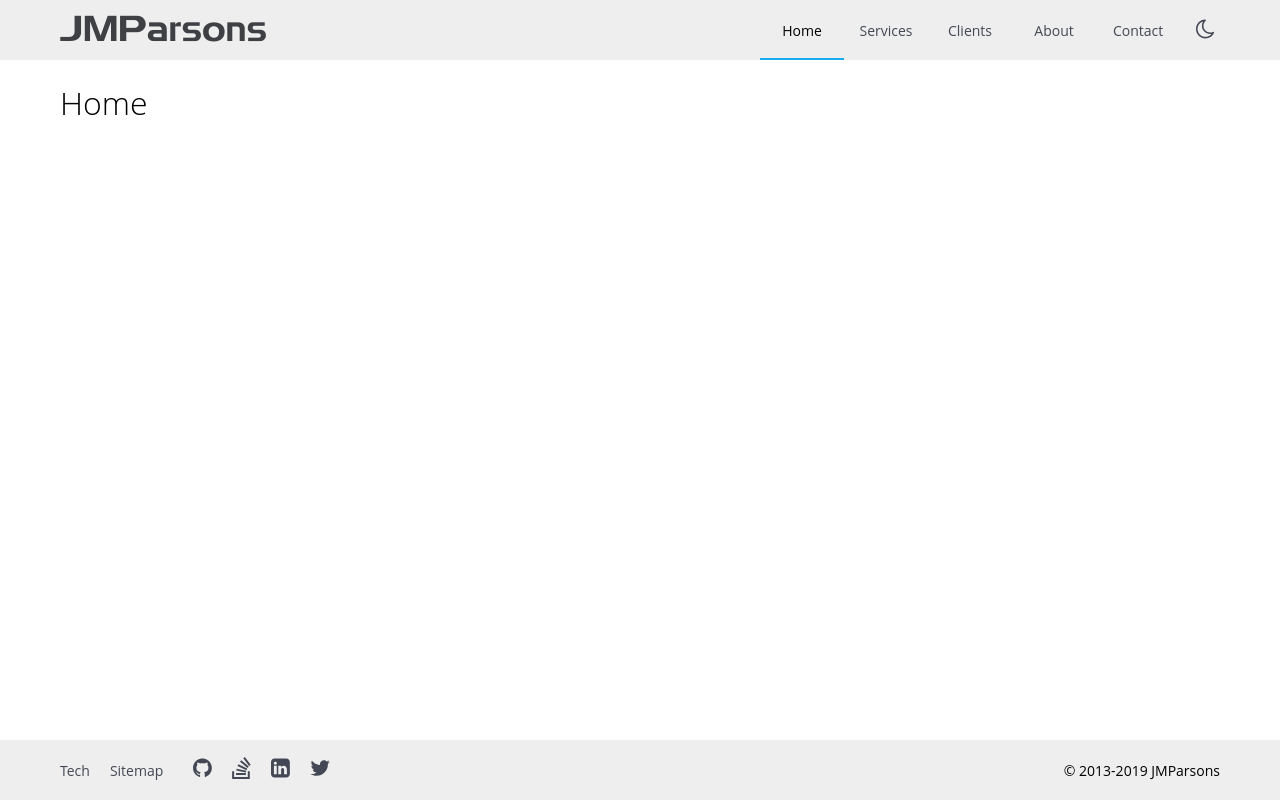
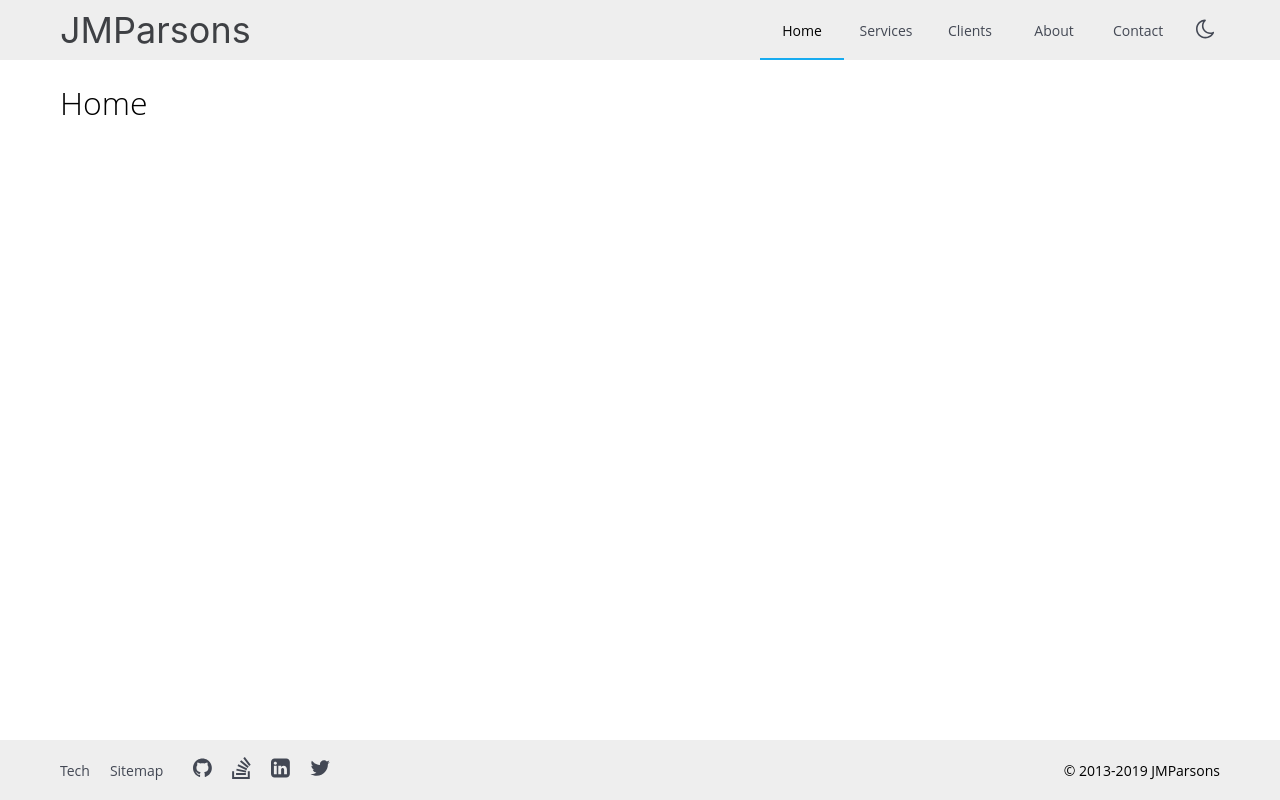
Before and after one commit to jmparsons/jmparsons.com, a React (Create React App) app: page / in a window 1280 px wide. Built offline with nearby package versions, Linux system fonts and the light colour scheme; what @aws-amplify/api would draw is missing.

Commit message:
Testing font loading speed.

```diff
--- a/src/components/UI/TopBarUI.tsx
+++ b/src/components/UI/TopBarUI.tsx
@@ -39,7 +39,6 @@ const LogoCon = styled.span`
 
 const LogoLink = styled(Link)`
   font-size: 36px;
-  font-family: 'Denmark';
   text-decoration: none;
   color: ${({ theme }: ThxProps) => theme.topBar.logo};
   &:active {
--- a/src/index.css
+++ b/src/index.css
@@ -23,15 +23,6 @@ code {
   font-family: source-code-pro, Menlo, Monaco, Consolas, 'Courier New', monospace;
 }
 
-@font-face {
-  font-family: 'Denmark';
-  src: url('./assets/fonts/jmp-denmark.eot');
-  src: url('./assets/fonts/jmp-denmark.eot?#iefix') format('embedded-opentype'),
-    url('./assets/fonts/jmp-denmark.woff') format('woff'),
-    url('./assets/fonts/jmp-denmark.ttf') format('truetype'),
-    url('./assets/fonts/jmp-denmark.svg#webfont') format('svg');
-}
-
 @import url('https://fonts.googleapis.com/css?family=Open+Sans:300,400,700');
 
 h1,
```
